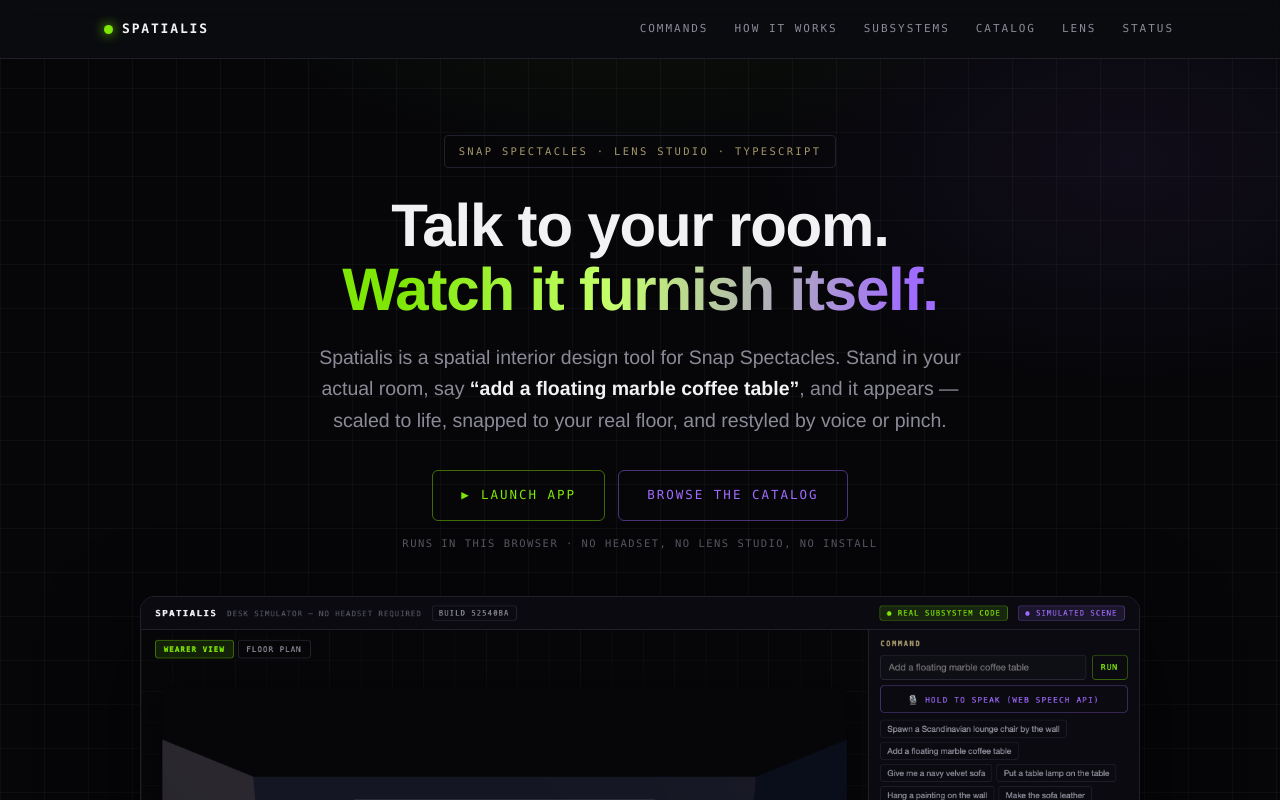
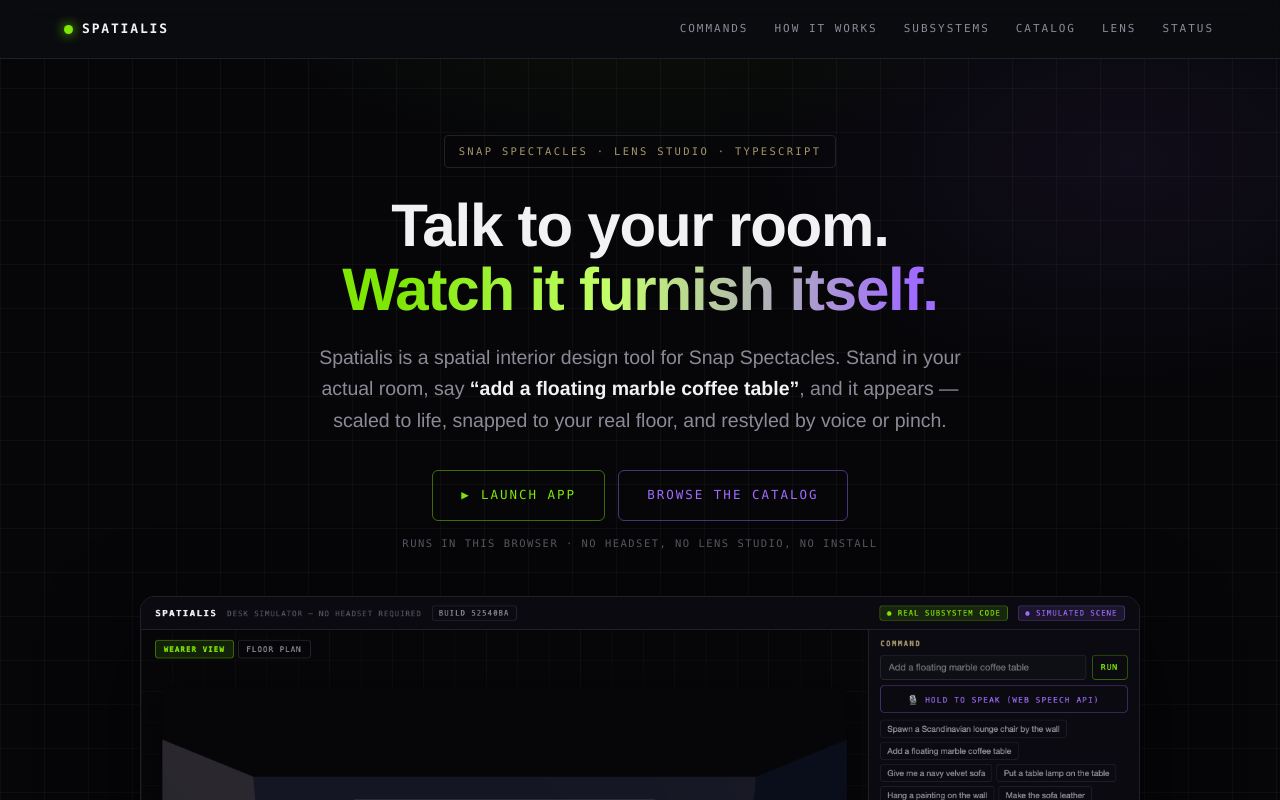
Before and after one commit to mrnetwork0001/Spatialis, a website: page index.html in a window 1280 px wide. Shown: the top 800 px of the page. Drawn offline with Linux system fonts and the light colour scheme.

Commit message:
style(landing): halve the side margins
The content column was capped at 1120px and centred, leaving wide margins
on large screens. It now grows to half the available margin on each side:
max-width calc(50vw + 560px), identical at 1120px and wider above it.

```diff
--- a/index.html
+++ b/index.html
@@ -29,7 +29,8 @@
   }
   ::selection{background:var(--accent-dim);color:var(--accent)}
   a{color:inherit}
-  .wrap{max-width:var(--wrap);margin:0 auto;padding:0 24px}
+  /* Half the side margins of a centred 1120px column: the column grows to (viewport + 1120) / 2. */
+  .wrap{max-width:calc(50vw + 560px);margin:0 auto;padding:0 24px}
 
   /* ---------- nav ---------- */
   nav{
```
